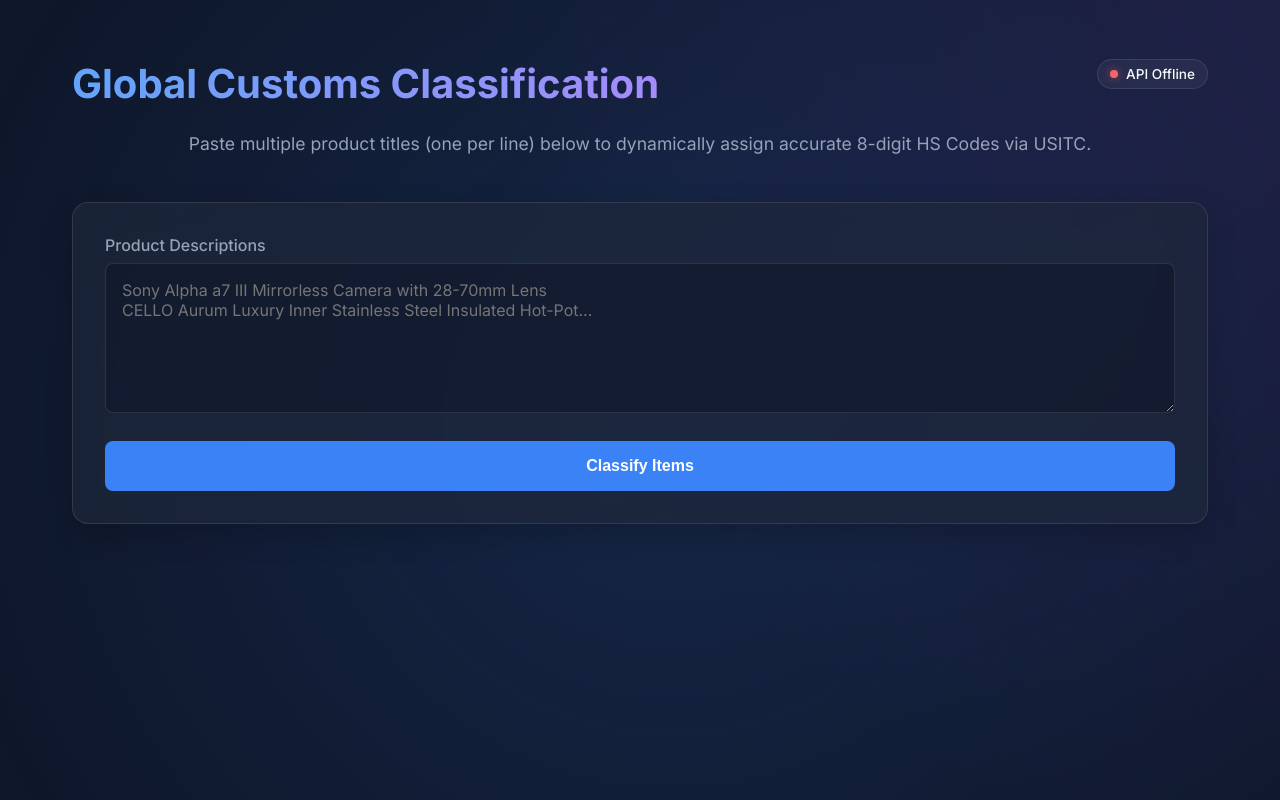
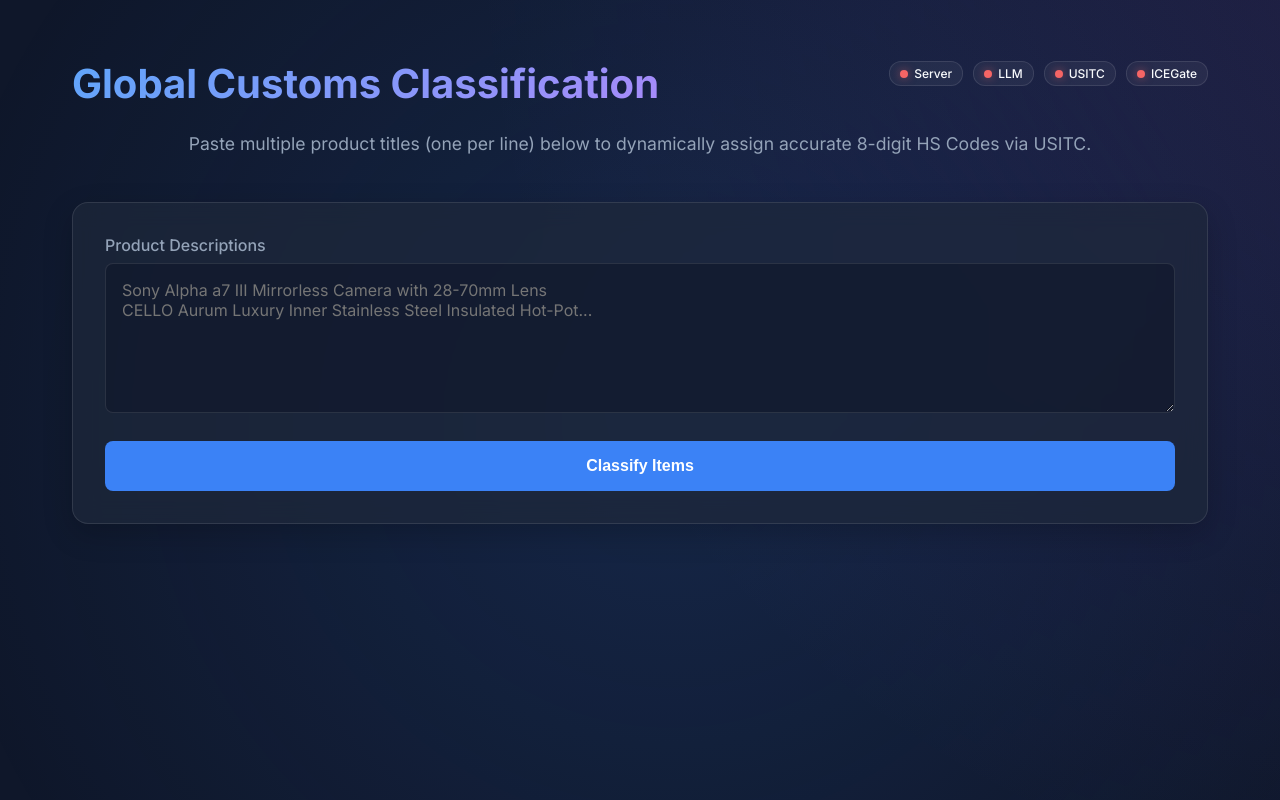
Before and after one commit to Mgtcaleb/HTS-Code-Classification, a website: page public/index.html in a window 1280 px wide. Drawn offline with Linux system fonts and the light colour scheme; no server answers.

Commit message:
Update UI with granular health checks for Server, LLM, USITC, and ICEGate

```diff
--- a/public/index.html
+++ b/public/index.html
@@ -16,9 +16,19 @@
         <header>
             <div class="header-top">
                 <h1>Global Customs Classification</h1>
-                <div id="api-status" class="api-status checking">
-                    <span class="status-dot"></span>
-                    <span class="status-text">Checking API Status...</span>
+                <div class="system-status">
+                    <div id="status-server" class="api-status checking" title="Render Server">
+                        <span class="status-dot"></span> <span class="status-text">Server</span>
+                    </div>
+                    <div id="status-or" class="api-status checking" title="OpenRouter LLM">
+                        <span class="status-dot"></span> <span class="status-text">LLM</span>
+                    </div>
+                    <div id="status-usitc" class="api-status checking" title="USITC Data">
+                        <span class="status-dot"></span> <span class="status-text">USITC</span>
+                    </div>
+                    <div id="status-icegate" class="api-status checking" title="ICEGate India">
+                        <span class="status-dot"></span> <span class="status-text">ICEGate</span>
+                    </div>
                 </div>
             </div>
             <p>Paste multiple product titles (one per line) below to dynamically assign accurate 8-digit HS Codes via USITC.</p>
--- a/public/script.js
+++ b/public/script.js
@@ -144,27 +144,36 @@ document.addEventListener('DOMContentLoaded', () => {
 });
 
 // ── Live API Status Checker ──
+function updateIndicator(id, isOnline) {
+    const el = document.getElementById(id);
+    if (!el) return;
+    el.className = isOnline ? 'api-status online' : 'api-status offline';
+}
+
 function checkApiStatus() {
-    const statusContainer = document.getElementById('api-status');
-    const statusText = statusContainer.querySelector('.status-text');
-
-    // Set checking state
-    statusContainer.className = 'api-status checking';
-    statusText.textContent = 'Checking API Status...';
+    // Reset all to checking
+    ['status-server', 'status-or', 'status-usitc', 'status-icegate'].forEach(id => {
+        const el = document.getElementById(id);
+        if (el) el.className = 'api-status checking';
+    });
 
     fetch('/api/ping')
         .then(response => {
-            if (response.ok) {
-                statusContainer.className = 'api-status online';
-                statusText.textContent = 'API Online';
-            } else {
-                throw new Error('API returned non-ok status');
-            }
+            if (!response.ok) throw new Error('API returned non-ok status');
+            return response.json();
+        })
+        .then(data => {
+            updateIndicator('status-server', data.server);
+            updateIndicator('status-or', data.openRouter);
+            updateIndicator('status-usitc', data.usitc);
+            updateIndicator('status-icegate', data.icegate);
         })
         .catch(error => {
-            statusContainer.className = 'api-status offline';
-            statusText.textContent = 'API Offline';
             console.error('API Status Check Failed:', error);
+            updateIndicator('status-server', false);
+            updateIndicator('status-or', false);
+            updateIndicator('status-usitc', false);
+            updateIndicator('status-icegate', false);
         });
 }
 
--- a/public/style.css
+++ b/public/style.css
@@ -272,15 +272,21 @@ td {
     margin-bottom: 10px;
 }
 
+.system-status {
+    display: flex;
+    gap: 10px;
+    flex-wrap: wrap;
+}
+
 .api-status {
     display: flex;
     align-items: center;
-    gap: 8px;
-    padding: 6px 12px;
-    border-radius: 20px;
+    gap: 6px;
+    padding: 4px 10px;
+    border-radius: 12px;
     background: rgba(255, 255, 255, 0.05);
     border: 1px solid rgba(255, 255, 255, 0.1);
-    font-size: 0.85rem;
+    font-size: 0.75rem;
     font-weight: 500;
 }
 
```
Also changed, not shown: index.js (+50 -2 lines).
